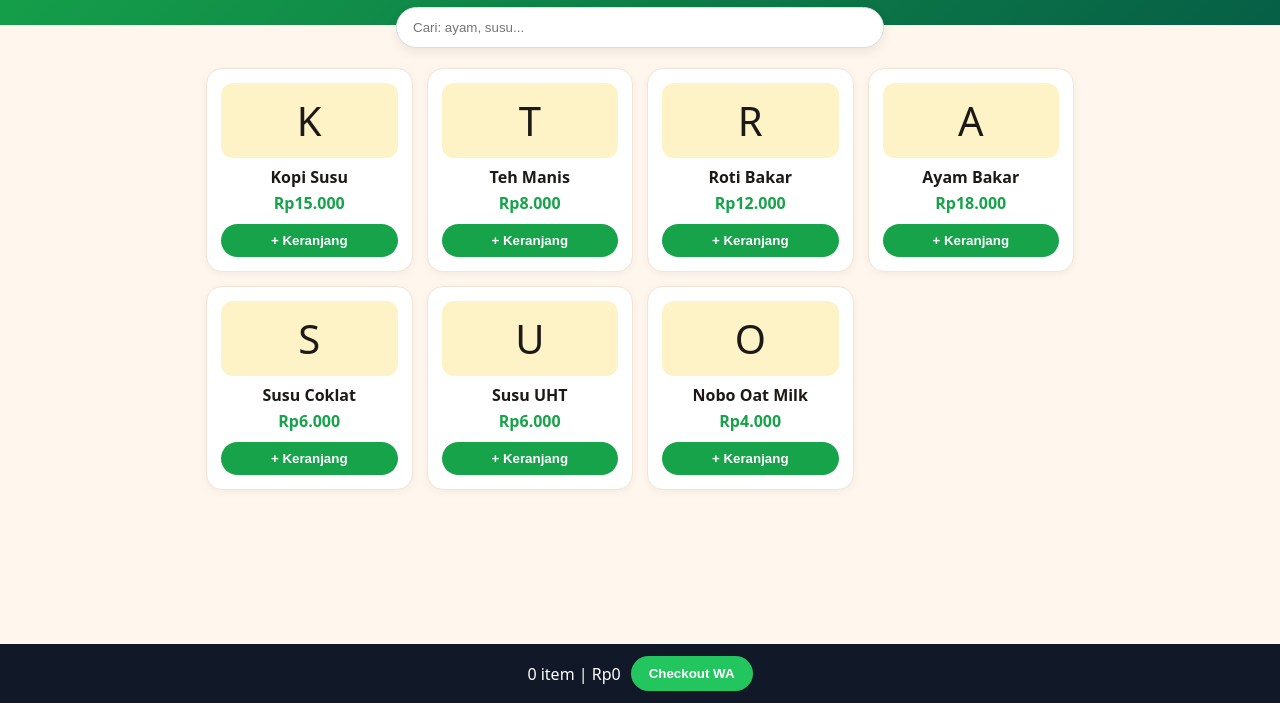
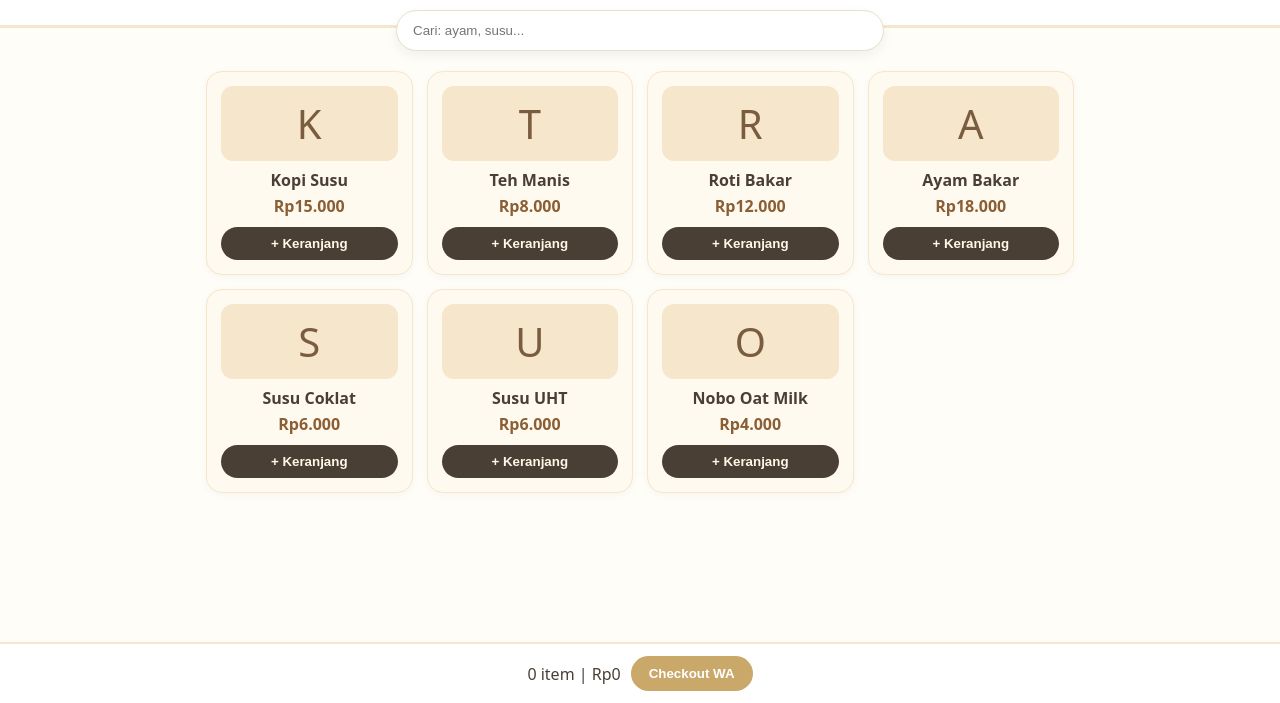
Before and after one commit to syifasanti83/santisyifa, a website: page index.html in a window 1280 px wide. Shown: the part 97-800 px from the top of the page. Drawn offline with Linux system fonts and the light colour scheme.

Commit message:
tema putih cream

```diff
--- a/index.html
+++ b/index.html
@@ -6,21 +6,21 @@
 <title>Sipsan Toko</title>
 <style>
 *{box-sizing:border-box}
-body{font-family:system-ui,-apple-system,Segoe UI,Roboto;margin:0;background:#fff7ed;color:#1c1917}
-header{background:linear-gradient(135deg,#16a34a,#065f46);color:#fff;padding:28px 16px;text-align:center}
+body{font-family:system-ui,-apple-system,Segoe UI,Roboto;margin:0;background:#fffdf7;color:#4a3f35}
+header{background:#ffffff;color:#4a3f35;padding:28px 16px;text-align:center;border-bottom:3px solid #f5e6cc}
 header h1{margin:0;font-size:28px}
-header p{margin:6px 0 0;opacity:.9}
+header p{margin:6px 0 0;opacity:.7}
 .search{max-width:520px;margin:-18px auto 0;padding:0 16px}
-.search input{width:100%;padding:12px 16px;border-radius:999px;border:1px solid #ddd;box-shadow:0 4px 12px rgba(0,0,0,.08)}
+.search input{width:100%;padding:12px 16px;border-radius:999px;border:1px solid #eadfc8;background:#fff;box-shadow:0 4px 12px rgba(0,0,0,.06)}
 .grid{display:grid;grid-template-columns:repeat(auto-fill,minmax(170px,1fr));gap:14px;padding:20px 16px 90px;max-width:900px;margin:0 auto}
-.card{background:#fff;border:1px solid #f0e6d8;border-radius:16px;padding:14px;text-align:center;box-shadow:0 2px 8px rgba(0,0,0,.05)}
-.card .img{font-size:40px;background:#fef3c7;border-radius:12px;padding:10px;margin-bottom:8px}
+.card{background:#fffaf0;border:1px solid #f5e6cc;border-radius:16px;padding:14px;text-align:center;box-shadow:0 2px 8px rgba(0,0,0,.04)}
+.card .img{font-size:40px;background:#f5e6cc;border-radius:12px;padding:10px;margin-bottom:8px;color:#7a5c3e}
 .card h3{margin:8px 0 4px;font-size:16px}
-.price{color:#16a34a;font-weight:700;margin:0 0 10px}
-.card button{background:#16a34a;color:#fff;border:0;border-radius:999px;padding:9px 14px;width:100%;font-weight:600}
+.price{color:#8b5e34;font-weight:700;margin:0 0 10px}
+.card button{background:#4a3f35;color:#fff8e7;border:0;border-radius:999px;padding:9px 14px;width:100%;font-weight:600}
 .card button:active{transform:scale(.97)}
-#cart{position:fixed;left:0;right:0;bottom:0;background:#111827;color:#fff;padding:12px 16px;display:flex;gap:10px;align-items:center;justify-content:center}
-#cart button{background:#22c55e;border:0;color:#fff;border-radius:999px;padding:10px 18px;font-weight:700}
+#cart{position:fixed;left:0;right:0;bottom:0;background:#ffffff;color:#4a3f35;border-top:2px solid #f5e6cc;padding:12px 16px;display:flex;gap:10px;align-items:center;justify-content:center}
+#cart button{background:#c9a86a;border:0;color:#fff;border-radius:999px;padding:10px 18px;font-weight:700}
 </style>
 </head>
 <body>
```
